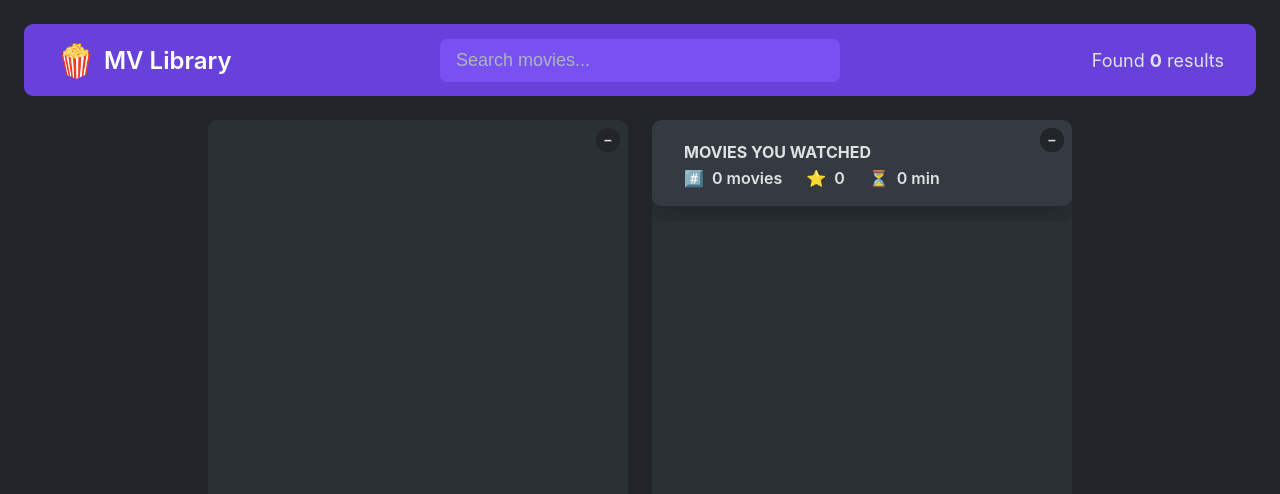
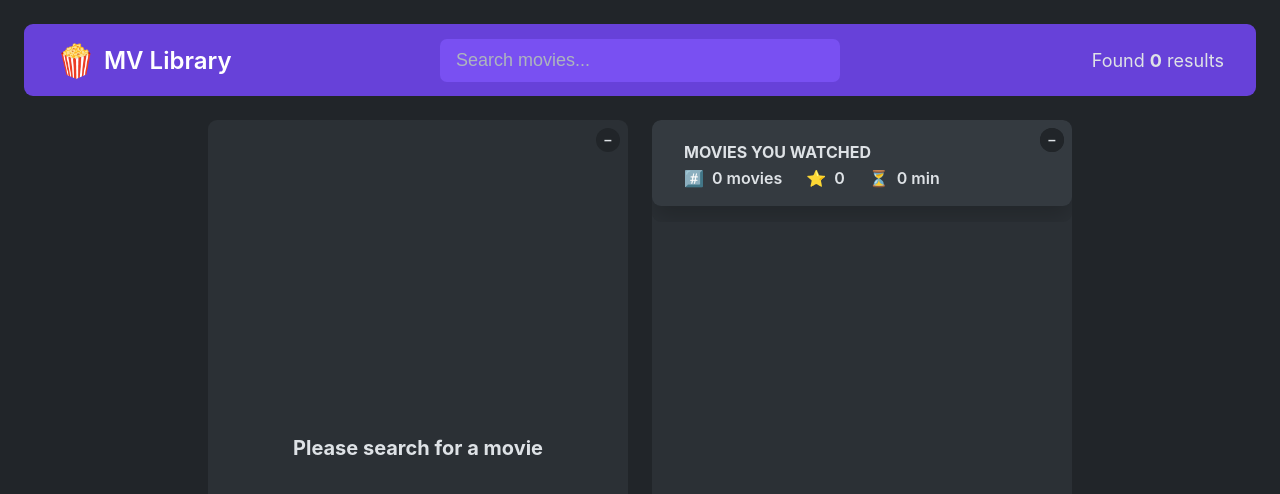
Before and after one commit to BRGOKA/MV-Library, a React (Create React App) app: page / in a window 1280 px wide. Shown: the top 494 px of the page. Built offline with nearby package versions, Linux system fonts and the light colour scheme.

Commit message:
readme modefied

```diff
--- a/src/MovieList.js
+++ b/src/MovieList.js
@@ -5,6 +5,9 @@ export function MovieList({ setTitle, movies, setSelectedId }) {
     setSelectedId(movie.imdbID);
     setTitle(movie.Title);
   }
+
+  if (!movies.length)
+    return <h1 className="noSearch">Please search for a movie</h1>;
 
   return (
     <ul className="list list-movies">
--- a/src/index.css
+++ b/src/index.css
@@ -92,6 +92,12 @@ body {
   font-size: 2.4rem;
   font-weight: 600;
   color: #fff;
+}
+.noSearch {
+  display: flex;
+  justify-content: center;
+  align-items: center;
+  height: 100%;
 }
 
 .search {
```
Also changed, not shown: 1 other file (tests, documents, lock files or other folders).
